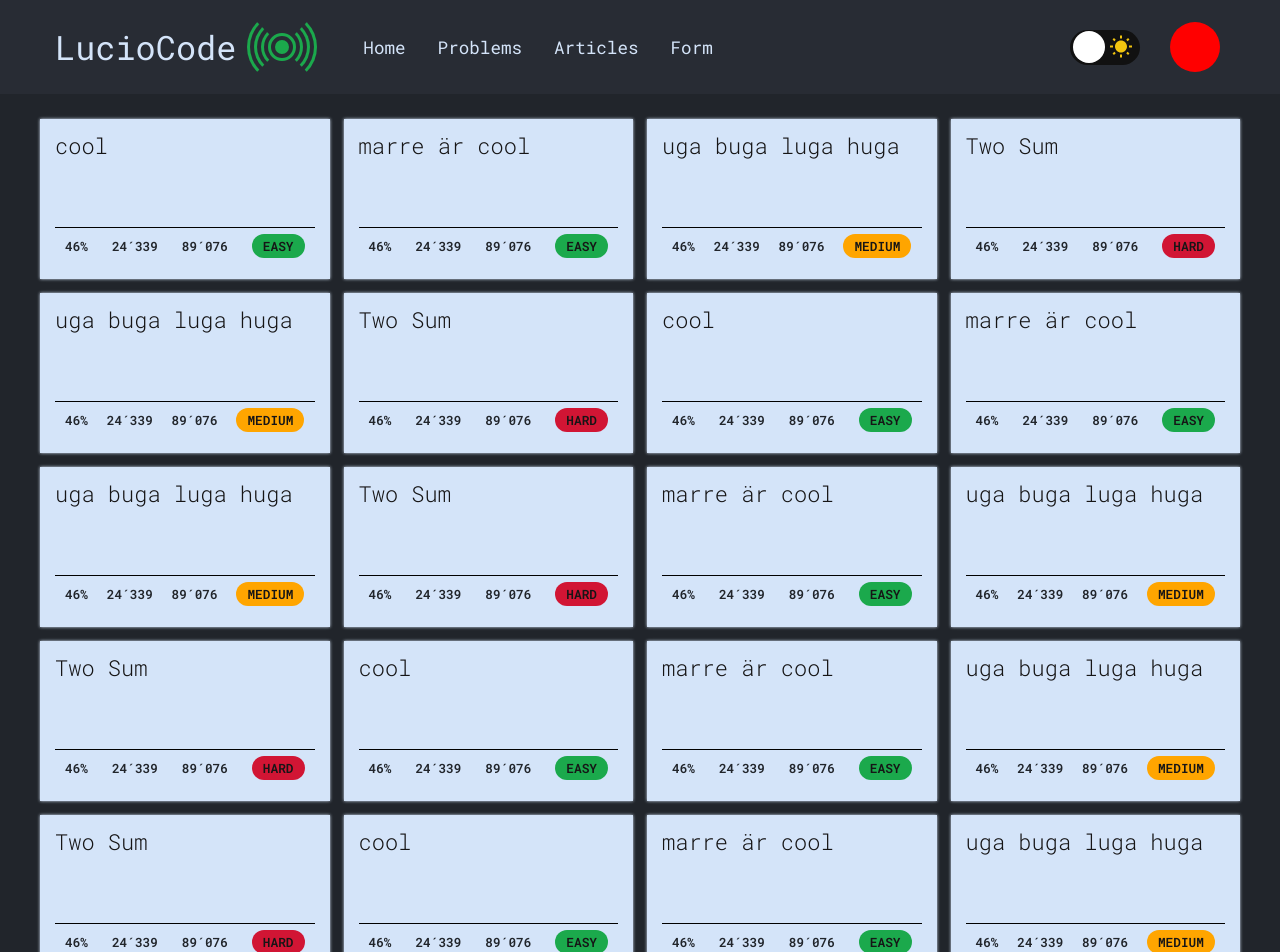
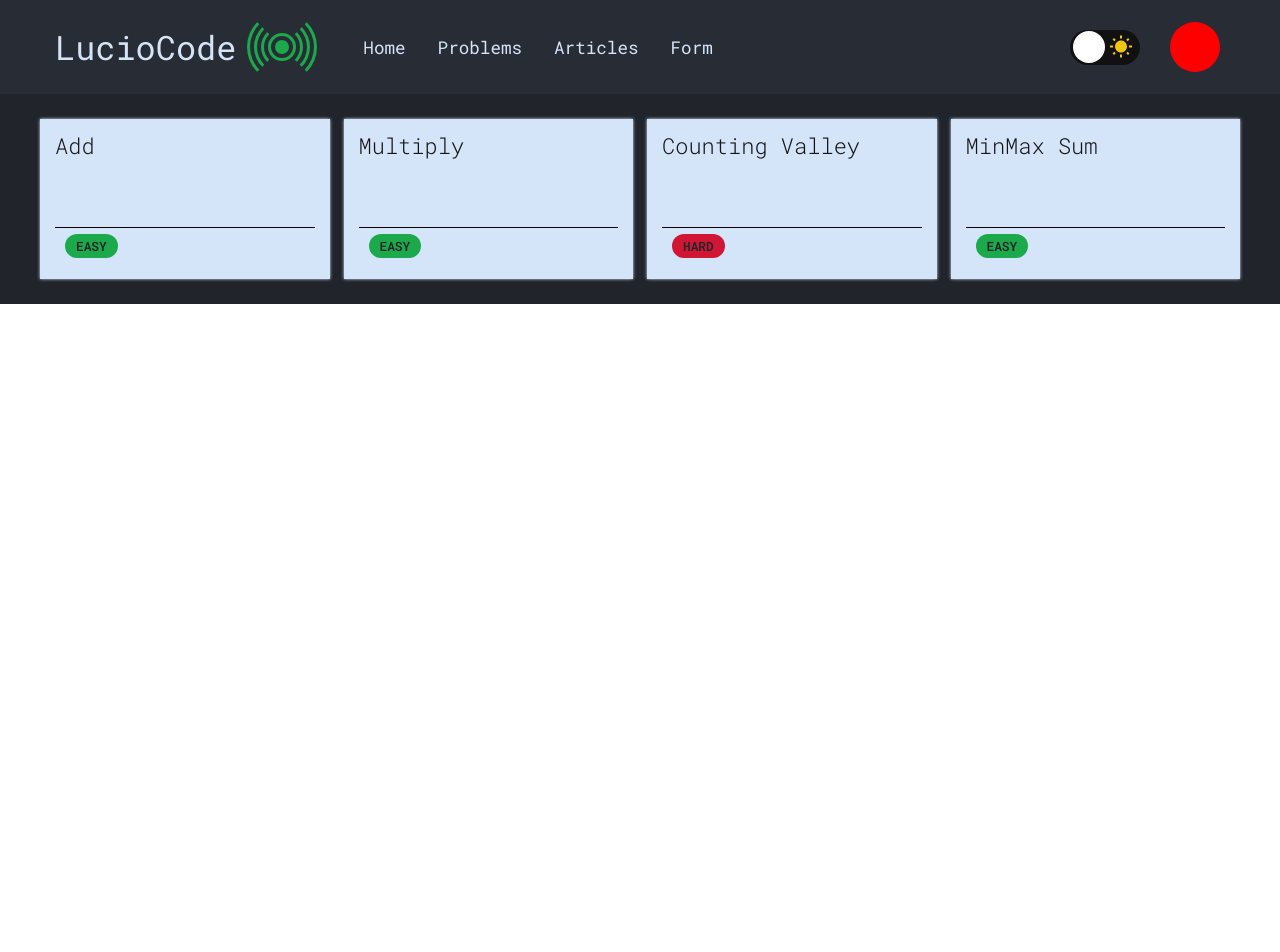
Before and after one commit to imMatheus/lucio, a React (Create React App) app: page /problems in a window 1280 px wide. Shown: the top 952 px of the page. After the commit the page ends 800 px from the top, so only its background shows below. Built offline with nearby package versions, Linux system fonts and the light colour scheme.

Commit message:
hh
Co-authored-by: imMatheus2 <imMatheus2@users.noreply.github.com>

```diff
--- a/package.json
+++ b/package.json
@@ -14,6 +14,7 @@
     "react-dom": "^17.0.2",
     "react-router-dom": "^5.2.0",
     "react-scripts": "4.0.3",
+    "uuid": "^3.4.0",
     "web-vitals": "^1.0.1"
   },
   "scripts": {
--- a/src/App.js
+++ b/src/App.js
@@ -8,8 +8,6 @@ import './global.css'
 import Navbar from './components/navbar/Navbar'
 import { problems } from './problems/problems'
 function App() {
-    console.log(problems)
-
     const [isDarkMode, setIsDarkMode] = useState(true)
 
     return (
@@ -22,6 +20,18 @@ function App() {
                         <HomePage />
                     </Route>
                     <Route exact path='/problems' component={ProblemsPage} />
+                    {problems.map((problem) => {
+                        let path = problem.problemName
+                            ?.split(' ')
+                            .filter((word) => word !== '')
+                            .map((word) => word.charAt(0).toUpperCase() + word.slice(1))
+                            .join('')
+                        return (
+                            <Route exact path={`/problems/${path}`}>
+                                <Form problem={problem} />
+                            </Route>
+                        )
+                    })}
                     <Route exact path='/form'>
                         <Form problem={problems[0]} />
                     </Route>
--- a/src/components/LoadingSpinner.jsx
+++ b/src/components/LoadingSpinner.jsx
@@ -2,11 +2,11 @@ const component = () => {
     return (
         <div className='loadingspinner'>
             <div className='loadingspinner-spinner'>
-                <div class='circle-line'></div>
-                <div class='circle-line'></div>
-                <div class='circle-line'></div>
-                <div class='circle-line'></div>
-                <div class='circle-line'></div>
+                <div className='circle-line'></div>
+                <div className='circle-line'></div>
+                <div className='circle-line'></div>
+                <div className='circle-line'></div>
+                <div className='circle-line'></div>
             </div>
         </div>
     )
--- a/src/components/form/CodeCompileView.jsx
+++ b/src/components/form/CodeCompileView.jsx
@@ -2,6 +2,7 @@ import React, { useEffect, useState } from 'react'
 import CloseIcon from '@material-ui/icons/Close'
 import CheckIcon from '@material-ui/icons/Check'
 import LoadingSpinner from '../LoadingSpinner'
+import { v4 as uuidv4 } from 'uuid'
 
 const CodeCompileView = ({ testcases, fetchingData }) => {
     // let listPointer = 0
@@ -51,7 +52,7 @@ const CodeCompileView = ({ testcases, fetchingData }) => {
                                             let highlight = index === listPointer ? 'highlight' : ''
                                             return (
                                                 <li
-                                                    key={index}
+                                                    key={uuidv4()}
                                                     value={index}
                                                     className={color + ' ' + highlight}
                                                     onClick={changeCompileViewHandler}
@@ -81,7 +82,7 @@ const CodeCompileView = ({ testcases, fetchingData }) => {
 
 const Subpart = ({ header, content, complileMsg }) => {
     return (
-        <div key={Math.floor(Math.random() * 999999)} className='subpart'>
+        <div key={uuidv4()} className='subpart'>
             <h4>{header}</h4>
             <div className='output'>
                 {/*
@@ -90,7 +91,7 @@ const Subpart = ({ header, content, complileMsg }) => {
                 */}
                 {content ? (
                     content?.map((item) => {
-                        return <div key={Math.floor(Math.random() * 9999999)}>{item}</div>
+                        return <div key={uuidv4()}>{item}</div>
                     })
                 ) : (
                     <div>{complileMsg}</div>
--- a/src/components/problemspage/ProblemsPage.jsx
+++ b/src/components/problemspage/ProblemsPage.jsx
@@ -1,46 +1,22 @@
 import React from 'react'
 import { Link } from 'react-router-dom'
+import { problems } from '../../problems/problems'
 let currentPath = ''
 
 const ProblemsPage = ({ match }) => {
     currentPath = match.path
-    console.log(match)
     return (
         <>
             <div className='problems'>
-                <ProblemCard diff='easy' name=' cool' />
-                <ProblemCard diff='easy' name='marre är cool' />
-                <ProblemCard diff='medium' name=' uga buga luga huga' />
-                <ProblemCard diff='hard' />
-
-                <ProblemCard diff='medium' name=' uga buga luga huga' />
-                <ProblemCard diff='hard' />
-                <ProblemCard diff='easy' name=' cool' />
-                <ProblemCard diff='easy' name='marre är cool' />
-                <ProblemCard diff='medium' name=' uga buga luga huga' />
-                <ProblemCard diff='hard' />
-
-                <ProblemCard diff='easy' name='marre är cool' />
-                <ProblemCard diff='medium' name=' uga buga luga huga' />
-                <ProblemCard diff='hard' />
-                <ProblemCard diff='easy' name=' cool' />
-                <ProblemCard diff='easy' name='marre är cool' />
-                <ProblemCard diff='medium' name=' uga buga luga huga' />
-                <ProblemCard diff='hard' />
-                <ProblemCard diff='easy' name=' cool' />
-                <ProblemCard diff='easy' name='marre är cool' />
-                <ProblemCard diff='medium' name=' uga buga luga huga' />
-                <ProblemCard diff='hard' />
-                <ProblemCard diff='easy' name=' cool' />
-                <ProblemCard diff='easy' name='marre är cool' />
-                <ProblemCard diff='medium' name=' uga buga luga huga' />
-                <ProblemCard diff='hard' />
+                {problems.map((problem) => {
+                    return <ProblemCard diff={problem.difficulty} name={problem.problemName} category={problem.category} />
+                })}
             </div>
         </>
     )
 }
 
-const ProblemCard = ({ name, diff }) => {
+const ProblemCard = ({ name, diff, category }) => {
     // taking the name then making into one word and changing the first letter
     // of each word to uppercase
     let dummy = name
@@ -54,11 +30,12 @@ const ProblemCard = ({ name, diff }) => {
         // changing to path to path appended to the currentPath
         <Link to={`${currentPath}/${path}`}>
             <div className='problemcard'>
-                <div className='header'>{name ? name : 'Two Sum'}</div>
+                <div className='header'>{name}</div>
                 <div className='metadata'>
-                    <span>46%</span>
+                    {/* <span>46%</span>
                     <span>24´339</span>
-                    <span>89´076</span>
+                    <span>89´076</span> */}
+                    {category && <span>{category}</span>}
                     <div
                         className={
                             diff === 'easy' ? 'difficulty easy' : diff === 'medium' ? 'difficulty medium' : 'difficulty hard'
--- a/src/components/problemspage/problems.scss
+++ b/src/components/problemspage/problems.scss
@@ -28,6 +28,7 @@
             font-size: 22px;
             line-height: 1.1;
             font-weight: 300;
+
             // justify-self: flex-start;
         }
 
@@ -47,7 +48,7 @@
                 display: inline-block;
                 padding: 4px 11px;
                 border-radius: 20px;
-                color: var(--resize-bg);
+                // color: var(--resize-bg);
                 text-transform: uppercase;
 
                 background: var(--color-success);
--- a/src/global.css
+++ b/src/global.css
@@ -58,8 +58,8 @@ body .App.dark {
 }
 body .App.light {
   --main-bg: #e7f1f1;
-  --resize-bg: #dfe2e2;
-  --dots-color: #d3d4d4;
+  --resize-bg: #a7a8a8;
+  --dots-color: #525252;
   --bg: #ffffff;
   --text-color: #414c52;
   --hover-color: #596266;
@@ -668,7 +668,6 @@ body .App .problems .problemcard .metadata .difficulty {
   display: inline-block;
   padding: 4px 11px;
   border-radius: 20px;
-  color: var(--resize-bg);
   text-transform: uppercase;
   background: var(--color-success);
 }
--- a/src/global.scss
+++ b/src/global.scss
@@ -60,8 +60,8 @@ body {
 
         &.light {
             --main-bg: #e7f1f1;
-            --resize-bg: #dfe2e2;
-            --dots-color: #d3d4d4;
+            --resize-bg: #a7a8a8;
+            --dots-color: #525252;
             --bg: #ffffff;
             --text-color: #414c52;
             --hover-color: #596266;
--- a/src/problems/problems.js
+++ b/src/problems/problems.js
@@ -25,7 +25,7 @@ export const problems = [
     },
     {
         problemName: 'Multiply',
-        difficulty: 'medium',
+        difficulty: 'easy',
         problemDescription: `given three number, x, y, z, return the product of x * y * z`,
         inputFormat: `x a number, y a number, z a number`,
         constrains: ['x a number', 'y a number', 'z a number'],
@@ -38,7 +38,7 @@ export const problems = [
         inputs: ['x', 'y', 'z'],
     },
     {
-        problemName: '3.hardProblem',
+        problemName: 'Counting Valley',
         difficulty: 'hard',
         problemDescription: `Alice and Bob each created one problem for HackerRank. A reviewer rates the two challenges, awarding points on a scale from 1 to 100 for b[1], b[2])`,
         inputFormat: `The first line contains number of testcases T. The2*Tsubsequent lines each describe a test case over2lines: The first contains 3space-separated integers, N , A, and B, respectively. The second contains S (the string Greg wishes to build).`,
@@ -49,4 +49,23 @@ export const problems = [
         ],
         inputs: ['arr', 'x'],
     },
+    {
+        problemName: 'MinMax Sum',
+        difficulty: 'easy',
+        problemDescription: `Given five positive integers, find the minimum and maximum values that can be calculated by summing exactly four of the five integers. Then print the respective minimum and maximum values as a single line of two space-separated long integers.`,
+        inputFormat: `A single line of five space-separated integers.`,
+        // constrains: [`0 < n < 100`],
+        return: `Print two space-separated integers on one line: the minimum sum and the maximum sum of  of  elements.`,
+        sampleCases: [
+            {
+                input: [[1, 2, 3, 4, 5]],
+                output: [[10 + ' ' + 14]],
+            },
+            {
+                input: [[3, 3, 3, 3, 3]],
+                output: [[15 + ' ' + 15]],
+            },
+        ],
+        inputs: ['arr'],
+    },
 ]
```
Also changed, not shown: src/components/form/Monako.jsx (+14 -8 lines), src/components/form/Question.jsx (+9 -6 lines), 2 other files (tests, documents, lock files or other folders).
